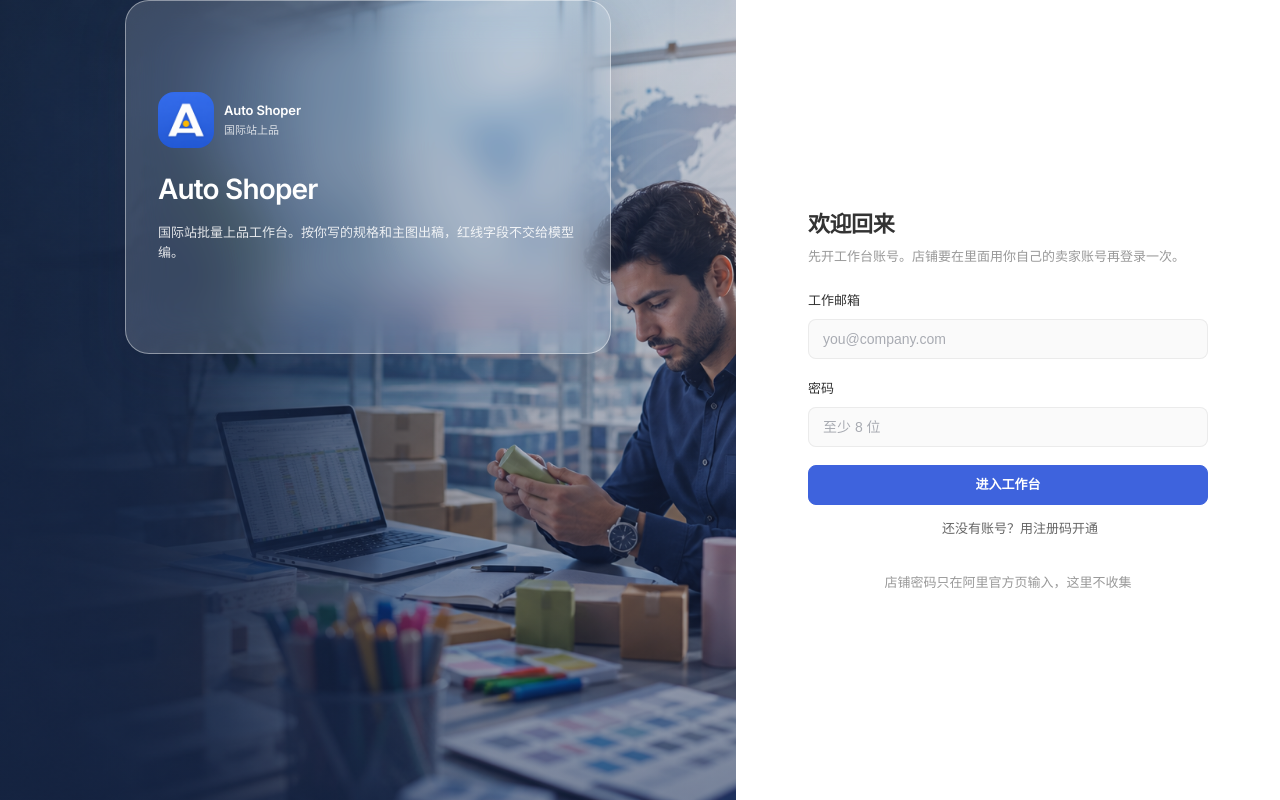
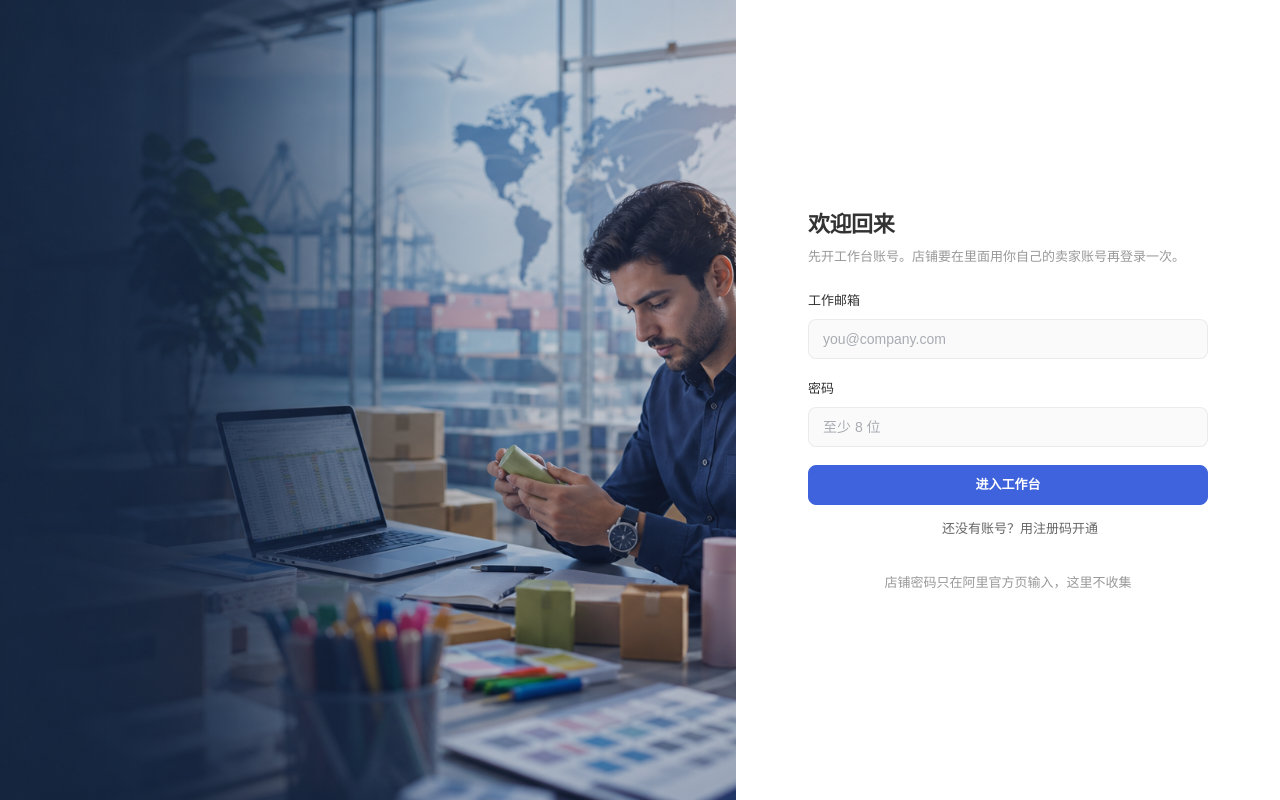
Before and after one commit to nihao555-hub/6666, a Vue app in the folder icbu-listing/webapp/: page /#/login in a window 1280 px wide. Built offline with nearby package versions, Linux system fonts and the light colour scheme.

Commit message:
Remove glassmorphism overlay from login hero panel
Co-authored-by: nihao555-hub <nihao555-hub@users.noreply.github.com>

```diff
--- a/icbu-listing/webapp/src/views/Login.vue
+++ b/icbu-listing/webapp/src/views/Login.vue
@@ -1,12 +1,7 @@
 <template>
   <div class="auth">
-    <section class="auth-visual" aria-hidden="false">
+    <section class="auth-visual" aria-hidden="true">
       <img class="auth-photo" src="/art/login-hero.png" alt="" />
-      <div class="auth-glass">
-        <Brand size="xl" tone="light" />
-        <h1>Auto Shoper</h1>
-        <p>国际站批量上品工作台。按你写的规格和主图出稿，红线字段不交给模型编。</p>
-      </div>
     </section>
     <section class="auth-panel">
       <div class="auth-card">
@@ -39,7 +34,6 @@
 import { reactive, ref } from "vue";
 import { useRouter } from "vue-router";
 import { ElMessage } from "element-plus";
-import Brand from "../components/Brand.vue";
 import { api } from "../api";
 import { store } from "../store";
 
@@ -92,41 +86,7 @@ async function submit() {
   content: "";
   position: absolute;
   inset: 0;
-  background: linear-gradient(180deg, rgba(20, 32, 68, 0.18), rgba(20, 32, 68, 0.42));
-}
-
-.auth-glass {
-  position: relative;
-  z-index: 1;
-  margin: auto;
-  width: min(420px, calc(100% - 64px));
-  min-height: 280px;
-  display: flex;
-  flex-direction: column;
-  justify-content: center;
-  gap: 12px;
-  padding: 36px 32px;
-  border-radius: 24px;
-  background: rgba(255, 255, 255, 0.16);
-  border: 1px solid rgba(255, 255, 255, 0.42);
-  box-shadow: 0 16px 48px rgba(15, 23, 42, 0.18);
-  backdrop-filter: blur(22px) saturate(1.2);
-  -webkit-backdrop-filter: blur(22px) saturate(1.2);
-  color: #fff;
-}
-
-.auth-glass h1 {
-  margin: 8px 0 0;
-  font-size: 28px;
-  font-weight: 650;
-  letter-spacing: -0.03em;
-}
-
-.auth-glass p {
-  margin: 0;
-  color: rgba(255, 255, 255, 0.86);
-  line-height: 1.55;
-  font-size: 13px;
+  background: linear-gradient(90deg, rgba(20, 32, 68, 0.08), rgba(20, 32, 68, 0.22));
 }
 
 .auth-panel {
@@ -168,13 +128,5 @@ async function submit() {
   .auth-visual {
     min-height: 240px;
   }
-  .auth-glass {
-    width: min(420px, calc(100% - 32px));
-    padding: 24px 20px;
-    min-height: 0;
-  }
-  .auth-glass h1 {
-    font-size: 22px;
-  }
 }
 </style>
```
